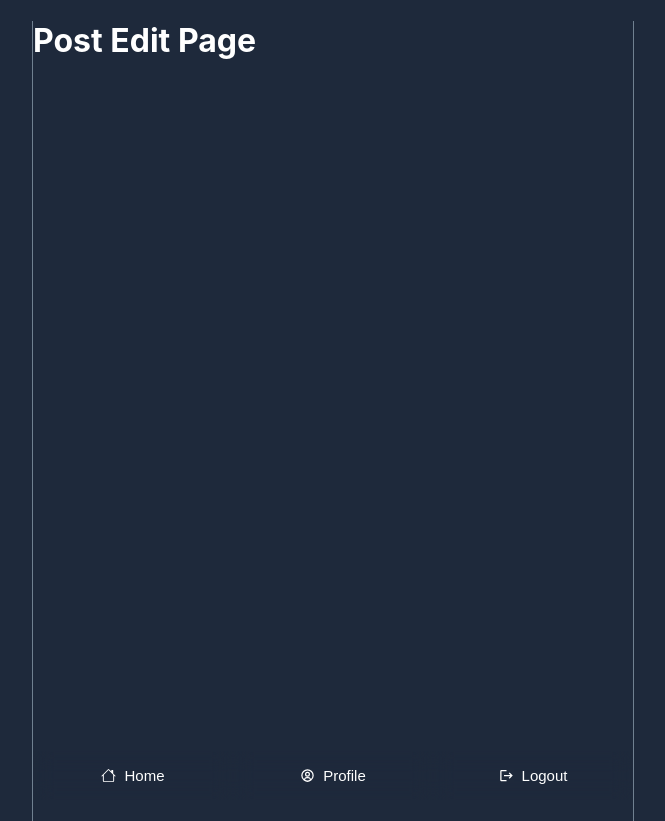
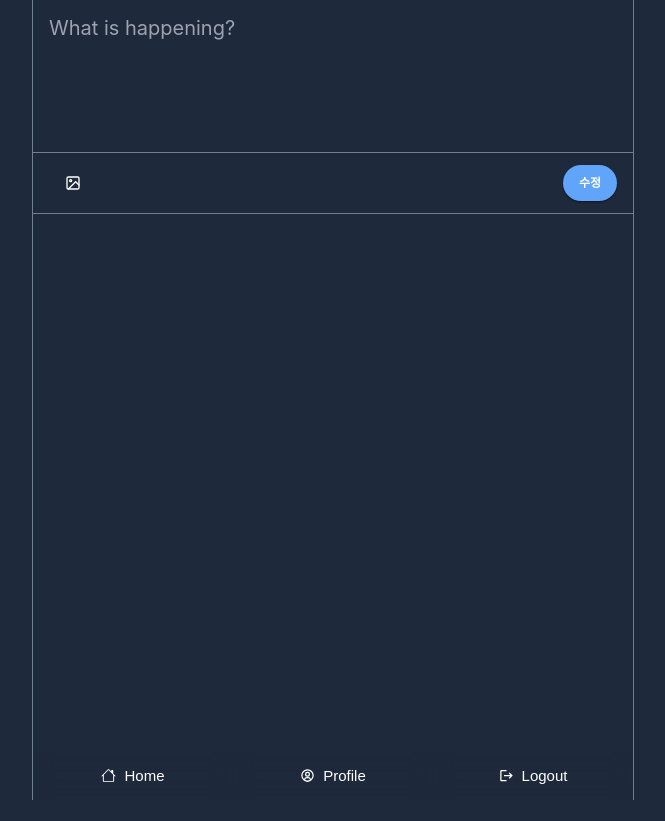
Before and after one commit to haemi-jeon/fastcampus-react-twitter, a React (Create React App) app: page /posts/edit/1 in a window 1280 px wide. Shown: the whole page, without its empty margins (307-972 px from the left). After the commit the page ends 800 px from the top, so only its background shows below. Built offline with nearby package versions, Linux system fonts and the light colour scheme; no server answers; the database is empty; sample sign-in values are in the browser's storage.

Commit message:
Firestore로 데이터 수정하기: 게시글 수정 구현

```diff
--- /dev/null
+++ b/src/components/posts/PostEditForm.tsx
@@ -0,0 +1,81 @@
+import { useCallback, useEffect, useState } from 'react';
+import { FiImage } from 'react-icons/fi';
+import { doc, getDoc, updateDoc } from 'firebase/firestore';
+import { db } from 'firebaseApp';
+import { toast } from 'react-toastify';
+import { useNavigate, useParams } from 'react-router-dom';
+import { PostProps } from 'pages/home';
+
+export default function PostEditForm() {
+	const params = useParams();
+	const [post, setPost] = useState<PostProps | null>(null);
+	const [content, setContent] = useState<string>('');
+	const navigate = useNavigate();
+
+	const handleFileUpload = () => {
+		//
+	};
+
+	const getPost = useCallback(async () => {
+		if (params.id) {
+			const docRef = doc(db, 'posts', params.id);
+			const docSnap = await getDoc(docRef);
+			setPost({ ...(docSnap?.data() as PostProps), id: docSnap.id });
+			setContent(docSnap?.data()?.content);
+		}
+	}, [params.id]);
+
+	const onSubmit = async (e: any) => {
+		e.preventDefault();
+
+		try {
+			if (post) {
+				const postRef = doc(db, 'posts', post?.id);
+				await updateDoc(postRef, {
+					content,
+				});
+				navigate(`posts/${post?.id}`);
+				toast.success('게시글을 수정했습니다.');
+			}
+		} catch (e: any) {
+			console.log(e);
+		}
+	};
+
+	const onChange = (e: React.ChangeEvent<HTMLTextAreaElement>) => {
+		const {
+			target: { name, value },
+		} = e;
+
+		if (name === 'content') {
+			setContent(value);
+		}
+	};
+
+	useEffect(() => {
+		if (params?.id) {
+			getPost();
+		}
+	}, [getPost]);
+
+	return (
+		<form className="post-form" onSubmit={onSubmit}>
+			<textarea
+				name="content"
+				id="content"
+				className="post-form__textarea"
+				placeholder="What is happening?"
+				onChange={onChange}
+				value={content}
+				required
+			/>
+			<div className="post-form__submit-area">
+				<label htmlFor="file-input" className="post-form__file">
+					<FiImage className="post-form__file-icon" />
+				</label>
+				<input type="file" name="file-input" className="hidden" accept="image/*" onChange={handleFileUpload} />
+				<input type="submit" value="수정" className="post-form__submit-btn" />
+			</div>
+		</form>
+	);
+}
--- a/src/pages/posts/edit.tsx
+++ b/src/pages/posts/edit.tsx
@@ -1,3 +1,5 @@
+import PostEditForm from 'components/posts/PostEditForm';
+
 export default function PostEdit() {
-	return <h1>Post Edit Page</h1>;
+	return <PostEditForm />;
 }
```
